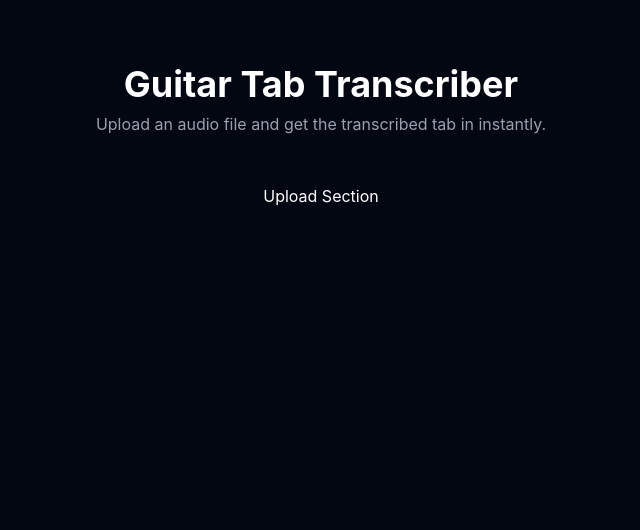
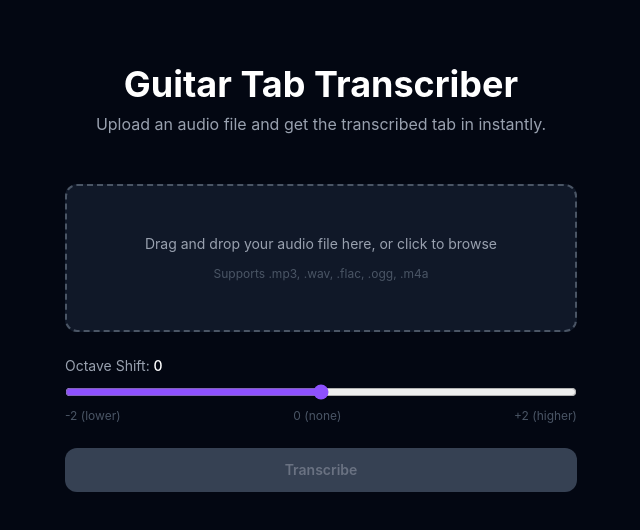
Before and after one commit to Swxer/guitar-tab-transcriber, a React (Vite) app in the folder frontend/: page / in a window 1280 px wide. Shown: the top 530 px of the page, without its empty margins (319-959 px from the left). Built offline with nearby package versions, Linux system fonts and the light colour scheme.

Commit message:
implement UploadSection component

```diff
--- a/frontend/src/components/UploadSection.tsx
+++ b/frontend/src/components/UploadSection.tsx
@@ -12,7 +12,160 @@ const BACKEND_URL = "http://localhost:8000"
 const POLLING_INTERVAL = 2000
 
 function UploadSection({ status, setStatus, setJobId, setTab, setErrorMessage }: Props) {
-  return <div>Upload Section</div>
+
+  const [file, setFile] = useState<File | null>(null)
+  const [octaveShift, setOctaveShift] = useState<number>(0)
+  const [isDragging, setIsDragging] = useState<boolean>(false)
+  const fileInputRef = useRef<HTMLInputElement>(null)
+
+  function handleFileChange(e: React.ChangeEvent<HTMLInputElement>) {
+    if (e.target.files?.[0])
+      setFile(e.target.files[0])
+  }
+
+  function handleDrop(e: React.DragEvent<HTMLDivElement>) {
+    e.preventDefault()
+    setIsDragging(false)
+    if (e.dataTransfer.files?.[0])
+      setFile(e.dataTransfer.files[0])
+  }
+
+  function handleDragOver(e: React.DragEvent<HTMLDivElement>) {
+    e.preventDefault()
+    setIsDragging(true)
+  }
+
+  function handleDragLeave(e: React.DragEvent<HTMLDivElement>) {
+    setIsDragging(false)
+  }
+
+  function pollStatus(jobId: string) {
+    const interval = setInterval(
+      async () => {
+        try {
+          const response = await fetch(`${BACKEND_URL}/status/${jobId}`)
+          const data = await response.json()
+          if (data.status === "done") {
+            clearInterval(interval)
+            setStatus("done")
+            setTab(data.tab)
+          } else if (data.status === "error") {
+            clearInterval(interval)
+            setStatus("error")
+            setErrorMessage(data.message && 'Something went wrong')
+          }
+        } catch (error) {
+          clearInterval(interval)
+          setErrorMessage('Could not reach the server')
+          setStatus("error")
+        }
+      }, POLLING_INTERVAL)
+  }
+
+  async function handleSubmit() {
+    if (!file) return
+
+    const formData = new FormData()
+    formData.append("file", file)
+    formData.append("octave_shift", octaveShift.toString())
+
+    setStatus("processing")
+
+    try {
+      const res = await fetch(`${BACKEND_URL}/transcribe`, {
+        method: 'POST',
+        body: formData,
+      })
+
+      const data = await res.json()
+
+      if (data.error) {
+        setErrorMessage(data.error)
+        setStatus("error")
+        return
+      }
+
+      pollStatus(data.job_id)
+    } catch {
+      setErrorMessage('Could not reach the server. Is the backend running?')
+      setStatus("error")
+    }
+
+  }
+
+  const isProcessing = status === "processing"
+
+  return (
+    <div className="w-full max-w-lg flex flex-col gap-6">
+
+      {/* Drop zone */}
+      <div
+        onClick={() => fileInputRef.current?.click()}
+        onDrop={handleDrop}
+        onDragOver={handleDragOver}
+        onDragLeave={handleDragLeave}
+        className={`
+          border-2 border-dashed rounded-xl p-12
+          flex flex-col items-center justify-center gap-3
+          cursor-pointer transition-colors duration-200
+          ${isDragging
+            ? 'border-violet-400 bg-violet-950'
+            : 'border-gray-600 bg-gray-900 hover:border-gray-400'
+          }
+        `}
+      >
+        {/* Hidden real file input — triggered by clicking the drop zone */}
+        <input
+          ref={fileInputRef}
+          type="file"
+          accept=".mp3,.wav,.flac,.ogg,.m4a"
+          onChange={handleFileChange}
+          className="hidden"
+        />
+
+        <p className="text-gray-400 text-sm">
+          {file ? file.name : 'Drag and drop your audio file here, or click to browse'}
+        </p>
+        <p className="text-gray-600 text-xs">Supports .mp3, .wav, .flac, .ogg, .m4a</p>
+      </div>
+
+      {/* Octave shift */}
+      <div className="flex flex-col gap-2">
+        <label className="text-sm text-gray-400">
+          Octave Shift: <span className="text-white font-medium">{octaveShift}</span>
+        </label>
+        <input
+          type="range"
+          min={-2}
+          max={2}
+          value={octaveShift}
+          onChange={(e) => setOctaveShift(Number(e.target.value))}
+          className="w-full accent-violet-500"
+        />
+        <div className="flex justify-between text-xs text-gray-600">
+          <span>-2 (lower)</span>
+          <span>0 (none)</span>
+          <span>+2 (higher)</span>
+        </div>
+      </div>
+
+      {/* Submit button */}
+      <button
+        onClick={handleSubmit}
+        disabled={!file || isProcessing}
+        className={`
+          w-full py-3 rounded-xl font-semibold text-sm transition-colors duration-200
+          ${!file || isProcessing
+            ? 'bg-gray-700 text-gray-500 cursor-not-allowed'
+            : 'bg-violet-600 hover:bg-violet-500 text-white cursor-pointer'
+          }
+        `}
+      >
+        {isProcessing ? 'Transcribing...' : 'Transcribe'}
+      </button>
+
+    </div>
+  )
 }
 
 export default UploadSection
```
